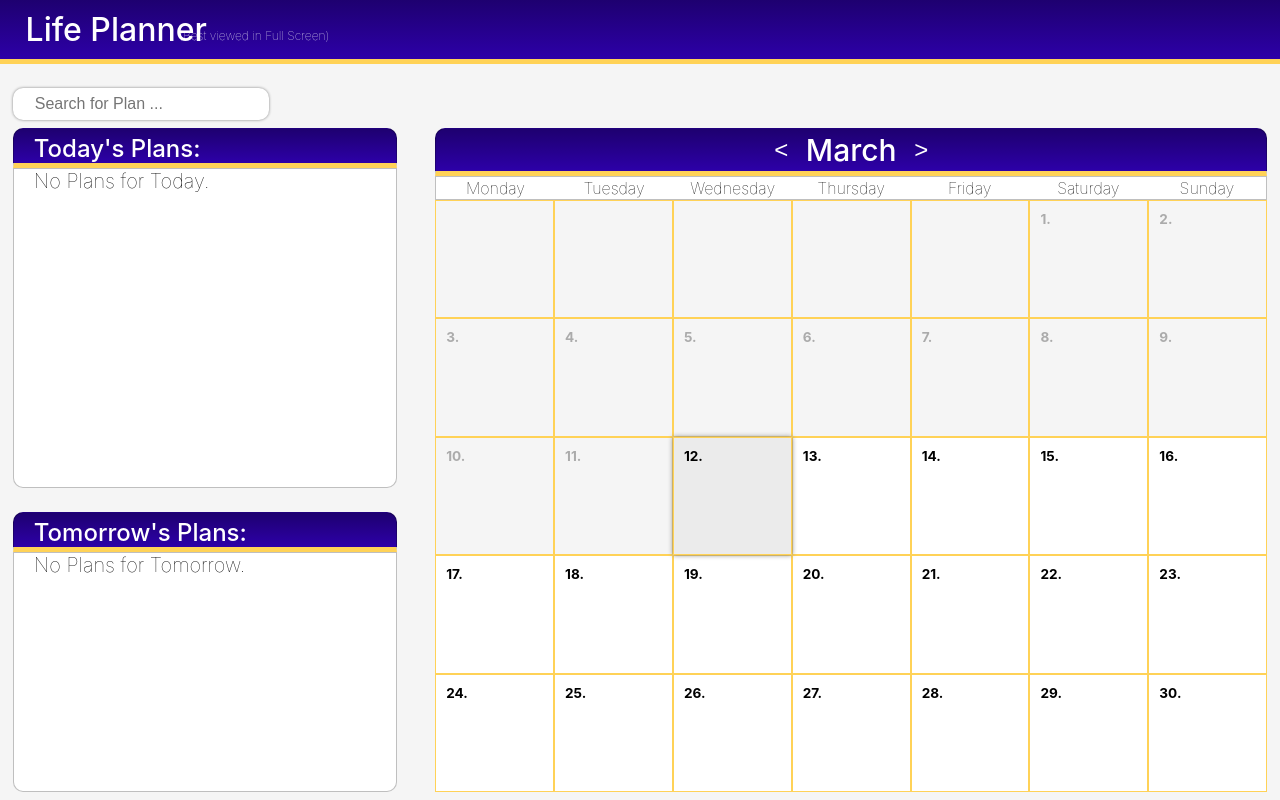
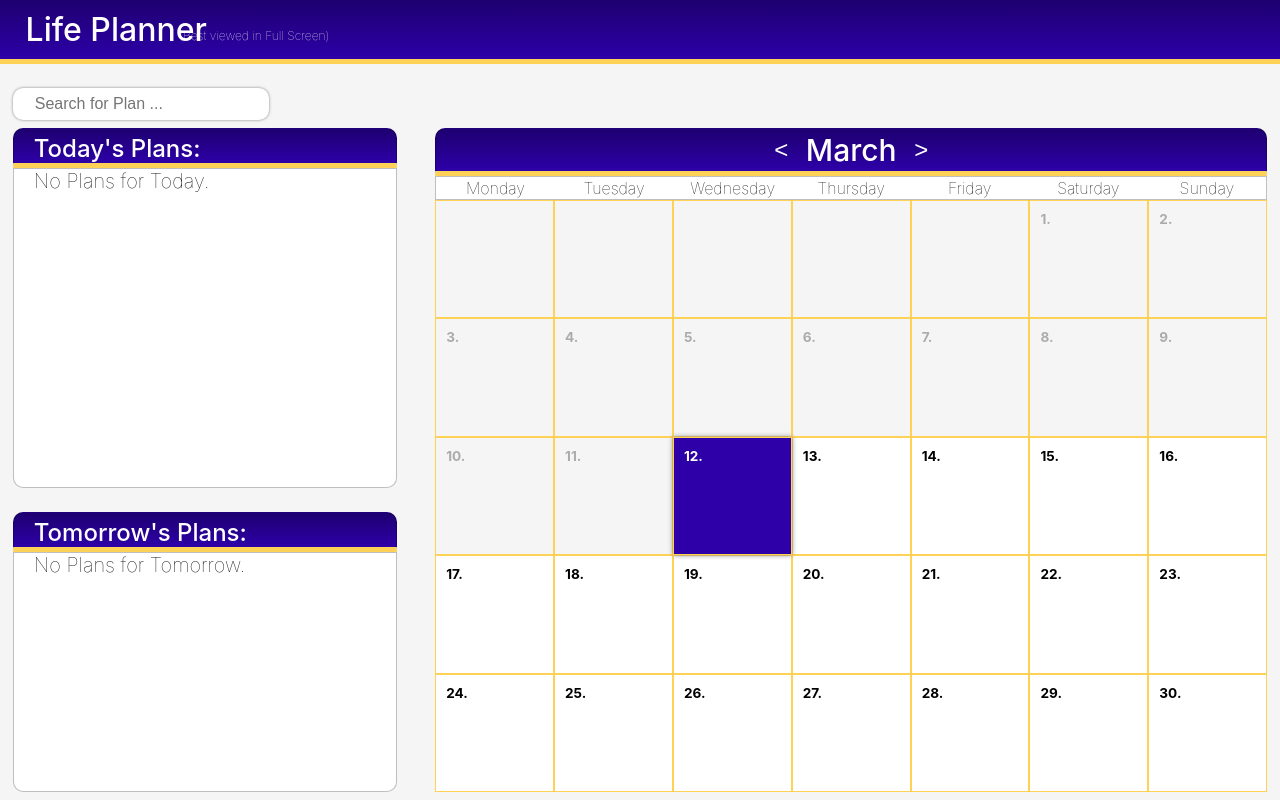
Before and after one commit to lseti1/lifePlanner-773629, a React (Create React App) app: page / in a window 1280 px wide. Shown: the top 800 px of the page. Built offline with nearby package versions, Linux system fonts and the light colour scheme.

Commit message:
Changed Colours on Hover Effect for days & Active Day

```diff
--- a/src/App.css
+++ b/src/App.css
@@ -196,9 +196,9 @@ h2 {
 }
 
 .highlight {
-  background-color: rgb(235, 235, 235);
+  background-color: rgb(45, 0, 168);
   box-shadow: 0px 0px 5px grey;
-  color: rgb(0, 0, 0);
+  color: rgb(255, 255, 255);
   z-index: 100;
 }
 
@@ -216,14 +216,14 @@ h2 {
   scrollbar-width: thin;
 
   cursor: pointer;
-  transition: 0.3s;
+  transition: 0.5s;
   padding: 10px;
-  border: 0.5px solid rgb(255, 210, 87);;
+  border: 0.5px solid rgb(255, 210, 87);
 }
 
 .daysGridArrays:hover {
-  background-color: rgb(170, 170, 170);
-  box-shadow: 0px 0px 10px grey;
+  background-color: rgb(30, 0, 112);
+  box-shadow: 0px 0px 15px grey;
   z-index: 100;
   color: white;
 }
```
